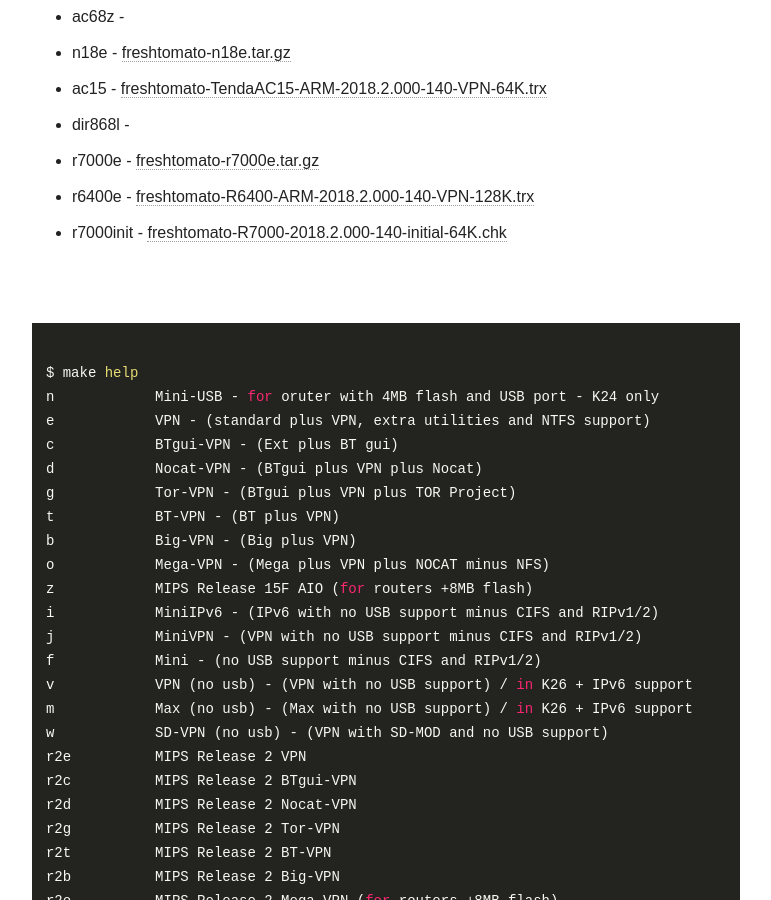
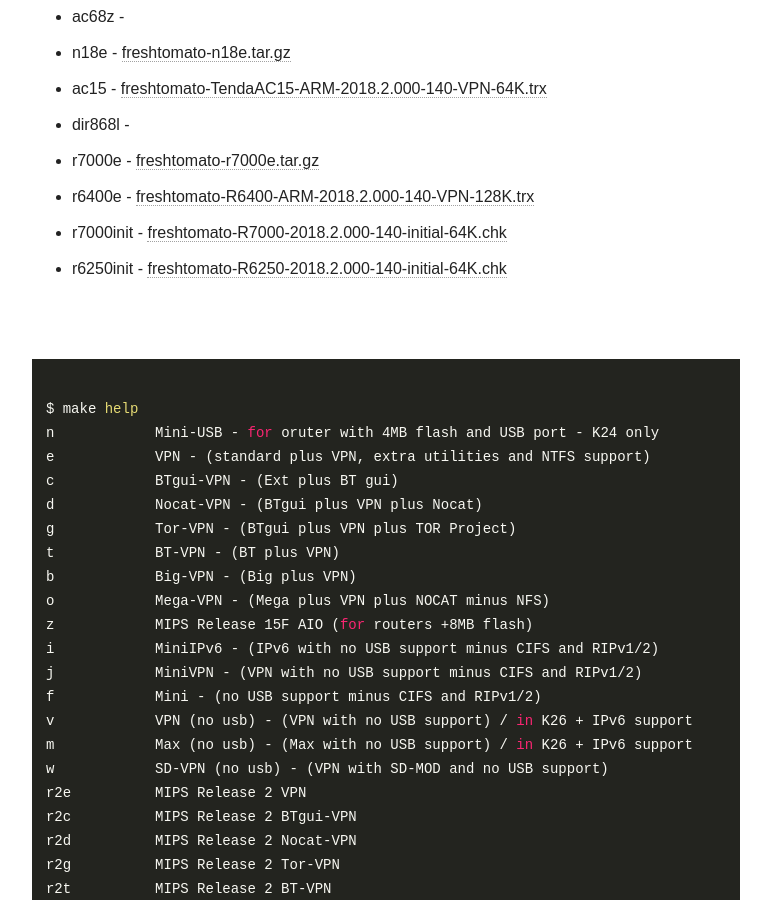
Before and after one commit to oglopss/freshTomato-ARM-ci-jekyll, a Jekyll site: the page built from index.html, in a window 1280 px wide and 900 px high, scrolled down 631 px. Shown: the whole window, without its empty margins (254-1025 px from the left). Built offline with Jekyll 4.4.1, drawn with Linux system fonts in a browser that asks for light colours; nearby versions of some CDN libraries.

Commit message:
Travis build 47 r6250init pushed to gh-pages

```diff
--- a/_data/ss.yml
+++ b/_data/ss.yml
@@ -7,3 +7,4 @@
   - 0007 r7000e freshtomato-r7000e.tar.gz
   - 0011 r7000init freshtomato-R7000-2018.2.000-140-initial-64K.chk
   - 0009 r6400e freshtomato-R6400-ARM-2018.2.000-140-VPN-128K.trx
+  - 0012 r6250init freshtomato-R6250-2018.2.000-140-initial-64K.chk
```
